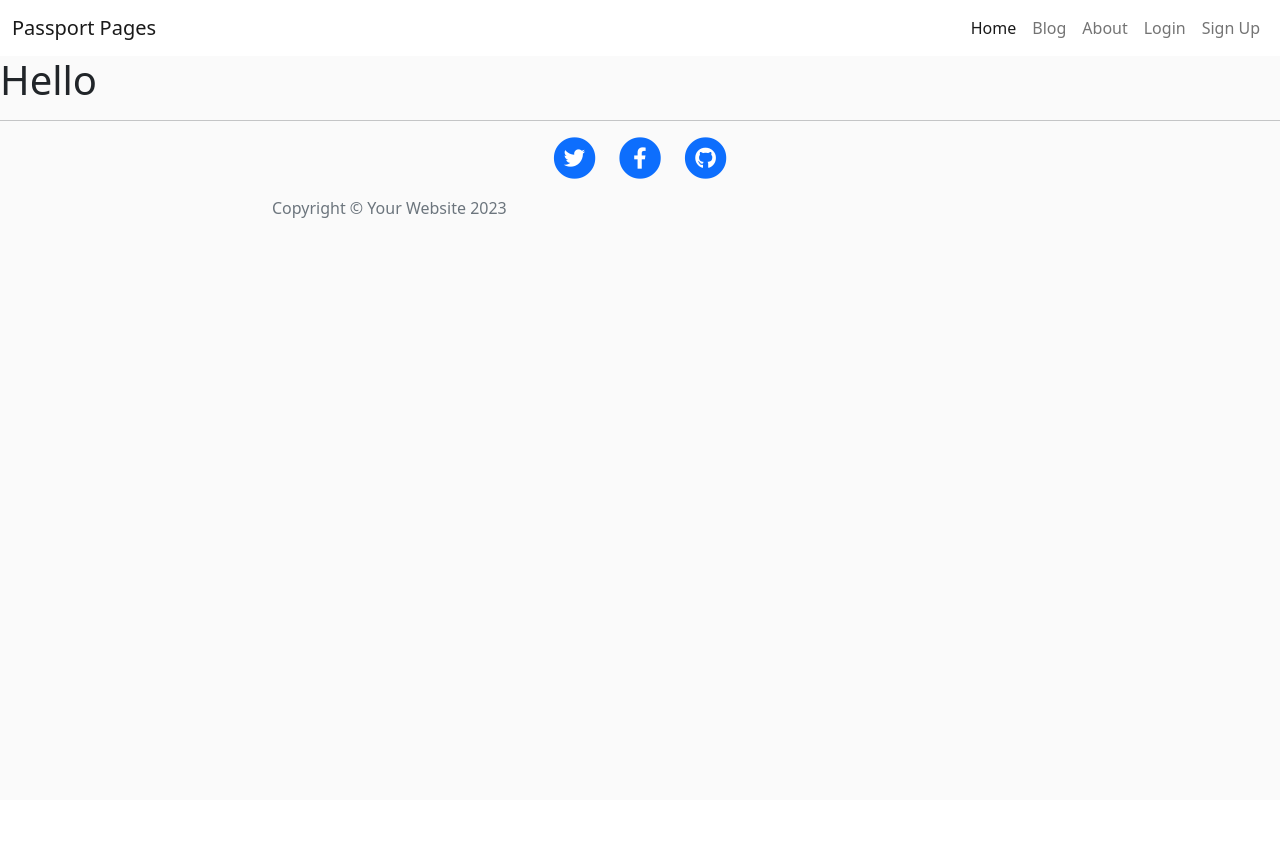
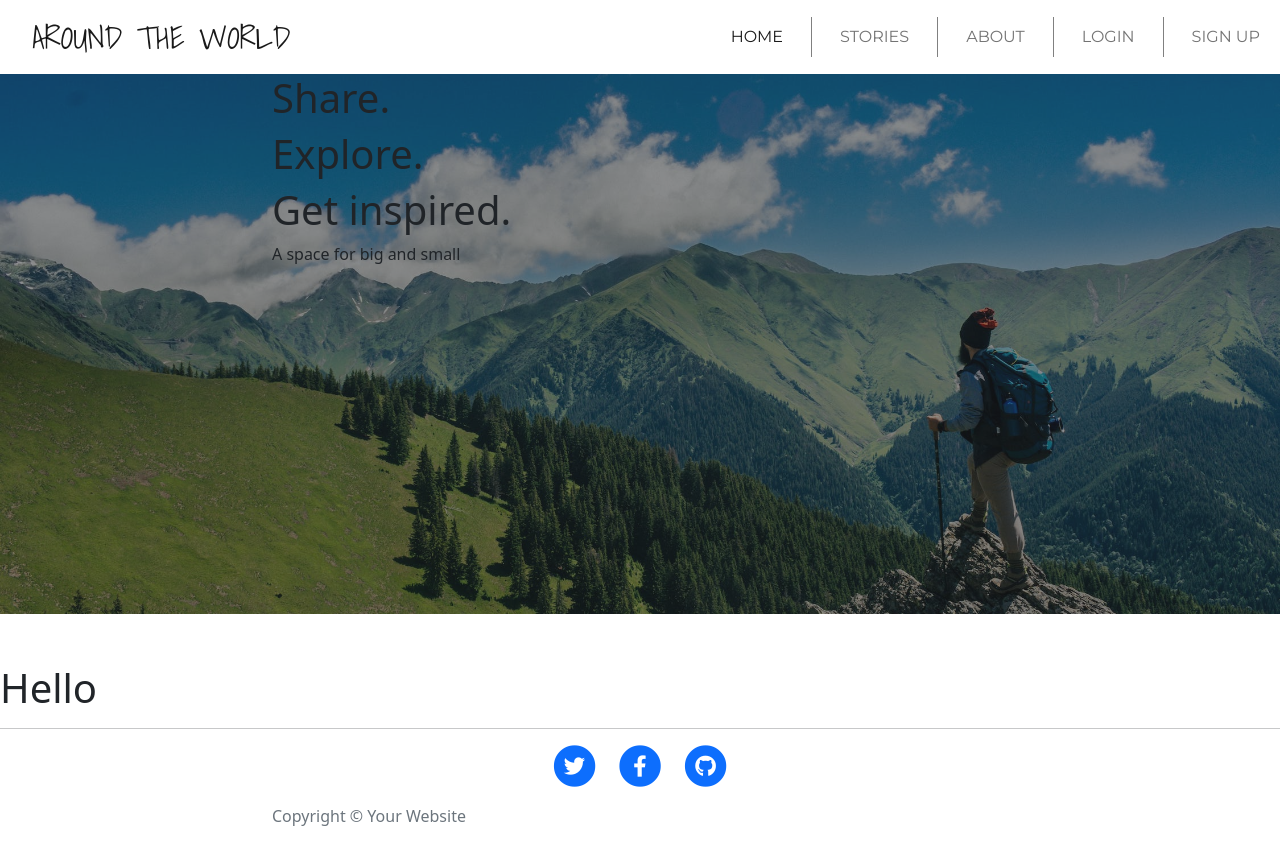
Before and after one commit to AiGaA/passport-pages, a Django app: page / in a window 1280 px wide. Before the commit the page ends 218 px from the top, so only its background shows below. Run offline with Django 3.2, Linux system fonts and the light colour scheme.

Commit message:
Add navbar and a hero image

```diff
--- a/static/css/style.css
+++ b/static/css/style.css
@@ -1,3 +1,46 @@
-body {
+@import url('https://fonts.googleapis.com/css2?family=Montserrat:ital,wght@0,300;0,400;0,600;1,300;1,400&family=Shadows+Into+Light&display=swap');
+
+/*--------Colors-------*/
+
+.bg-color- body {
     background-color: #fafafa;
 }
+
+.title {
+    font-family: "Shadows Into Light", sans-serif;
+    font-weight: 500;
+    font-size: 2em;
+    padding-left: 20px;
+}
+
+nav a {
+    font-family: 'Montserrat', sans-serif;
+    font-size: 1em;
+    text-transform: uppercase;
+}
+
+.menu li:not(:last-child) {
+    border-right: 1px solid grey;
+    margin-right: 20px;
+    padding-right: 20px;
+}
+
+header.hero {
+    height: 540px;
+    margin-bottom: 50px;
+    background: url('/static/images/hero.jpeg') no-repeat center center;
+    background-color: #868e96;
+    background-attachment: scroll;
+    position: relative;
+    background-size: cover;
+}
+
+header.hero .overlay {
+    position: absolute;
+    top: 0;
+    left: 0;
+    height: 100%;
+    width: 100%;
+    background-color: #212529;
+    opacity: 0.5;
+}
--- a/templates/blog/base.html
+++ b/templates/blog/base.html
@@ -26,14 +26,16 @@
       href="{% static 'css/style.css' %}"
       type="text/css"
     />
-    <title>Stitching Chronicles</title>
+    <title>Passport Pages</title>
   </head>
 
   <body>
     <!-- Navigation -->
-    <nav class="navbar navbar-expand-lg navbar-light bg-white">
+    <nav class="navbar navbar-expand-lg navbar-light">
       <div class="container-fluid">
-        <a class="navbar-brand" href="{% url 'home' %}">Passport Pages</a>
+        <a class="navbar-brand title" href="{% url 'home' %}"
+          >Around the World</a
+        >
         <button
           class="navbar-toggler"
           type="button"
@@ -46,7 +48,7 @@
           <span class="navbar-toggler-icon"></span>
         </button>
         <div class="collapse navbar-collapse" id="navbarText">
-          <ul class="navbar-nav ms-auto mb-2 mb-lg-0">
+          <ul class="navbar-nav ms-auto mb-2 mb-lg-0 menu">
             <li class="nav-item">
               <a
                 class="nav-link active"
@@ -56,7 +58,7 @@
               >
             </li>
             <li class="nav-item">
-              <a class="nav-link" href="#">Blog </a>
+              <a class="nav-link" href="#">Stories</a>
             </li>
             <li class="nav-item">
               <a class="nav-link" href="#">About</a>
@@ -74,7 +76,21 @@
     </nav>
 
     <!-- Page Header -->
-    <header></header>
+    <header class="hero">
+      <div class="overlay"></div>
+      <div class="container">
+        <div class="row">
+          <div class="col-lg-8 col-md-10 mx-auto">
+            <div class="site-heading">
+              <h1>Share.</h1>
+              <h1 class="site-heading-cursive">Explore.</h1>
+              <h1>Get inspired.</h1>
+              <span class="subheading">A space for big and small  </span>
+            </div>
+          </div>
+        </div>
+      </div>
+    </header>
 
     <!-- Main Content -->
     <main>{% block content %} {% endblock %}</main>
@@ -119,16 +135,7 @@
         </div>
       </div>
     </footer>
-    <script
-      src="https://cdn.jsdelivr.net/npm/jquery@3.5.1/dist/jquery.slim.min.js"
-      integrity="sha384-DfXdz2htPH0lsSSs5nCTpuj/zy4C+OGpamoFVy38MVBnE+IbbVYUew+OrCXaRkfj"
-      crossorigin="anonymous"
-    ></script>
-    <script
-      src="https://cdn.jsdelivr.net/npm/bootstrap@4.6.2/dist/js/bootstrap.bundle.min.js"
-      integrity="sha384-Fy6S3B9q64WdZWQUiU+q4/2Lc9npb8tCaSX9FK7E8HnRr0Jz8D6OP9dO5Vg3Q9ct"
-      crossorigin="anonymous"
-    ></script>
+
     <script>
       $("#copyright").text(new Date().getFullYear());
     </script>
```
Also changed, not shown: static/images/hero.jpeg (added).
